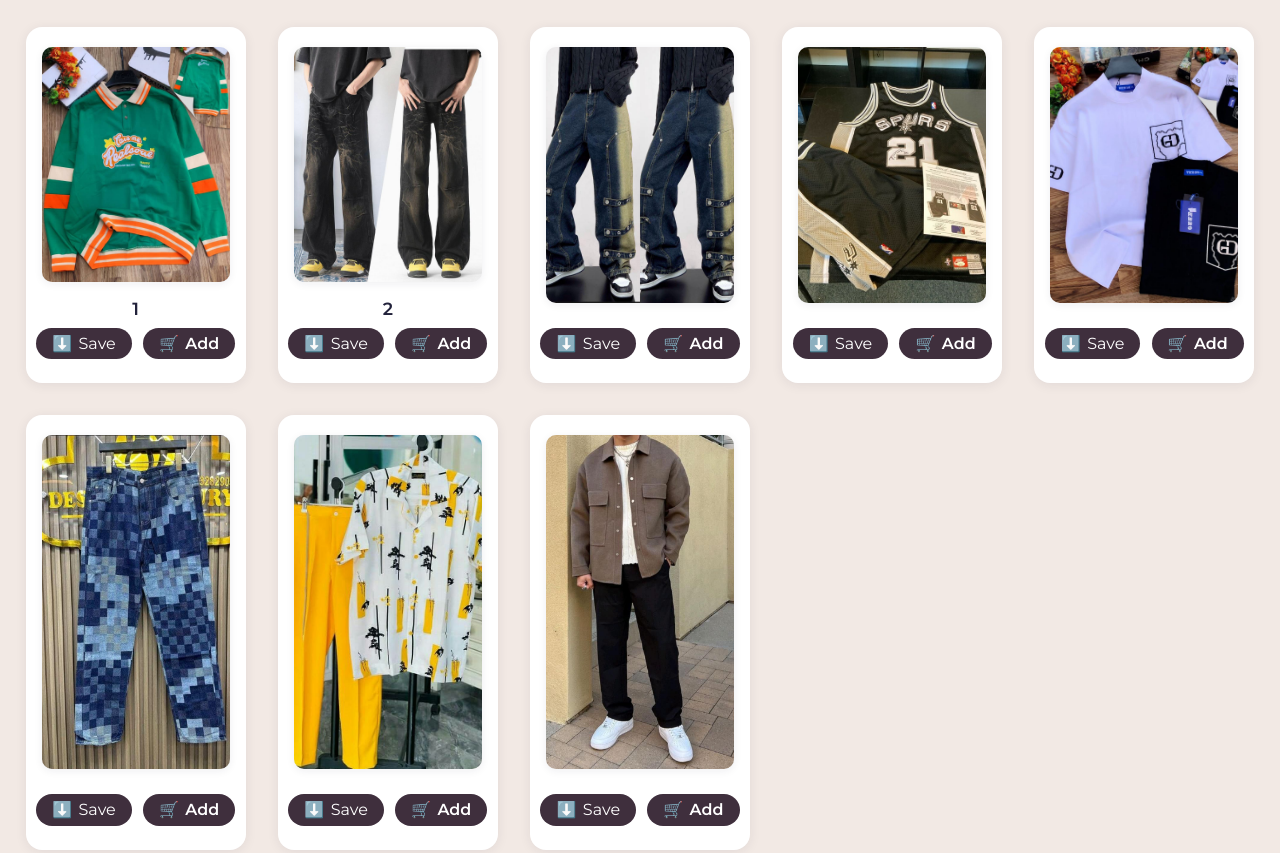
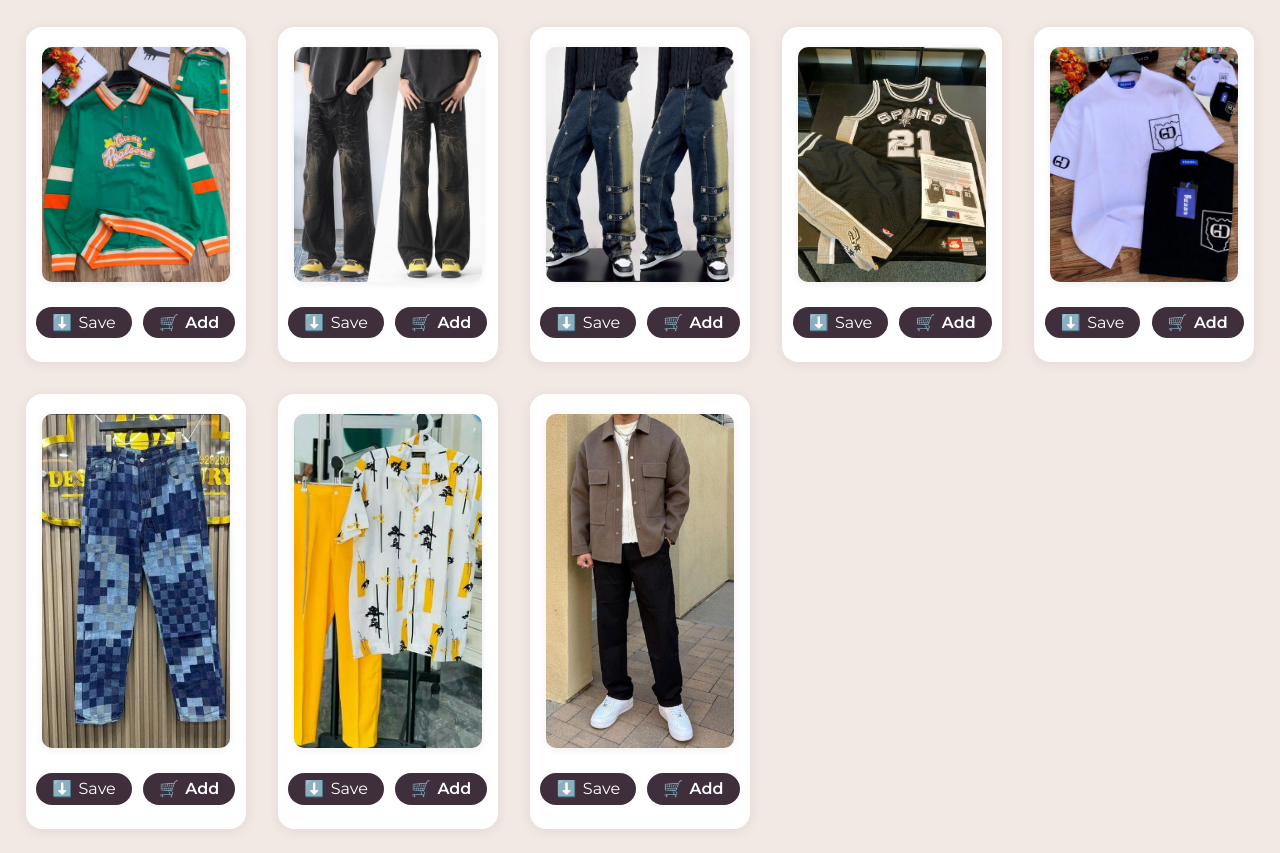
Before and after one commit to mywebsite-web/enny-gold-collection, a plain HTML site: page index.html in a window 1280 px wide. Shown: the part 945-1798 px from the top of the page. Drawn offline with Linux system fonts and the light colour scheme.

Commit message:
Update index.html

```diff
--- a/index.html
+++ b/index.html
@@ -633,14 +633,14 @@ Footwear. Essentials. Gift-ready surprises.</p>
         // --- Product Data ---
         const products = [
             // Men
-            {id:'m1', title:'1', img:'mm1.jpeg', category:'men', tags:'jacket denim men',},
-            {id:'m1', title:'2', img:'mm2.jpeg', category:'men', tags:'jacket denim men',},
+            {id:'m1', title:'', img:'mm1.jpeg', category:'men', tags:'jacket denim men',},
+            {id:'m1', title:'', img:'mm2.jpeg', category:'men', tags:'',},
             {id:'m1', title:'', img:'mm3.jpeg', category:'men', tags:'jacket denim men',},
             {id:'m1', title:'', img:'mm4.jpeg', category:'men', tags:'jacket denim men',},
             {id:'m1', title:'', img:'mm5.jpeg', category:'men', tags:'jacket denim men',},
             {id:'m1', title:'', img:'mm6.jpeg', category:'men', tags:'jacket denim men',},
             {id:'m1', title:'', img:'mm7.jpeg', category:'men', tags:'jacket denim men',},
-            {id:'m1', title:'', img:'mm8.jpeg', category:'men', tags:'jacket denim men',},
+            {id:'m1', title:'', img:'mm8.jpeg', category:'men', tags:'',},
 
             // Women
             {id:'w1', title:'', img:'ww1.jpeg', category:'women', tags:'dress midi women',},
```
